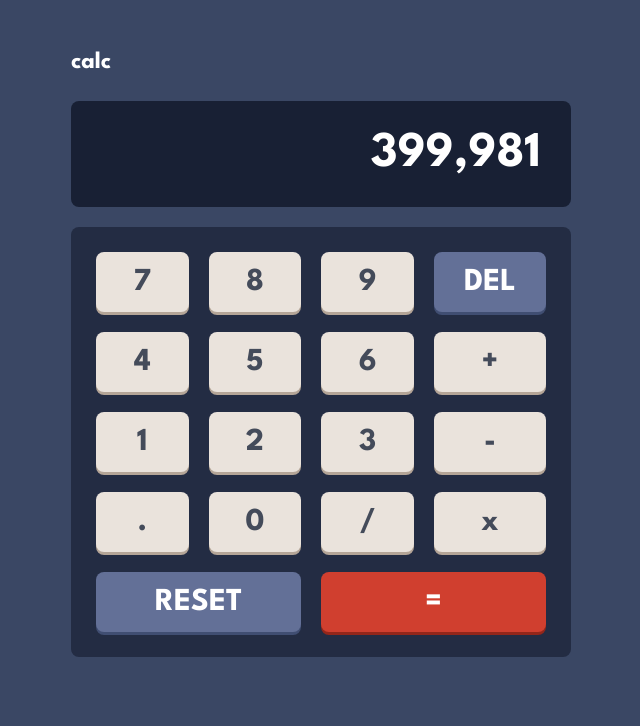
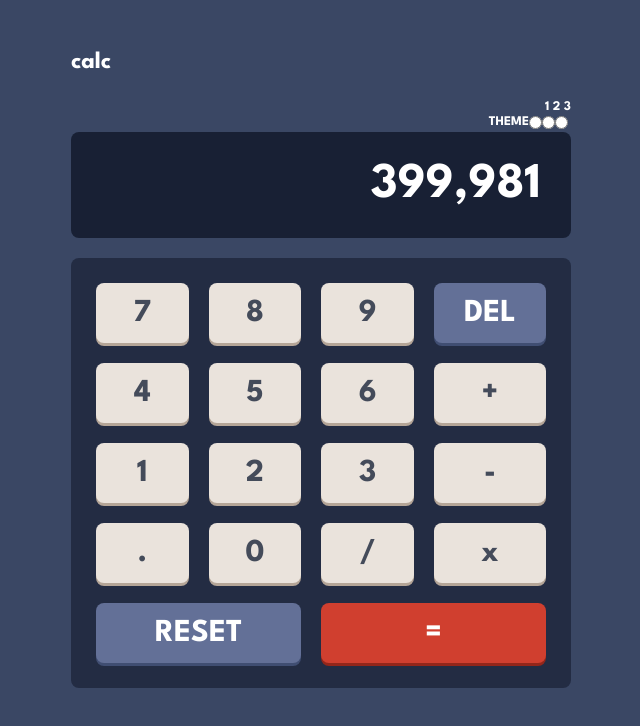
Before and after one commit to Alearie/calculator-app-main, a React (Vite) app: page / in a window 1280 px wide. Shown: the top 726 px of the page, without its empty margins (319-959 px from the left). Built offline with nearby package versions, Linux system fonts and the light colour scheme.

Commit message:
unfinished toggle switch

```diff
--- a/src/App.css
+++ b/src/App.css
@@ -5,6 +5,7 @@
 }
 body {
   background-color: hsl(222, 26%, 31%);
+
 }
 .container {
   margin: 4% auto;
@@ -59,3 +60,11 @@ body {
   color: hsl(221, 14%, 31%);
   box-shadow: 0 3px 0px 0 hsl(28, 16%, 65%);
 }
+.toggle-container {
+  padding: 3px;
+}
+.tri-state-toggle, .toggle-state-numbers {
+  justify-content: flex-end;
+  color: white;
+  display: flex;
+}
--- a/src/App.jsx
+++ b/src/App.jsx
@@ -8,7 +8,17 @@ function App() {
     <>
       <div className="container">
         <h2> calc</h2>
-
+        <div className="toggle-state-numbers">
+          <h5>1 2 3</h5>
+        </div>
+        <div className="toggle-container">
+          <div className="tri-state-toggle">
+            <h5> THEME </h5>
+            <input className="button" type="radio" name="toggle" id="one" />
+            <input className="button" type="radio" name="toggle" id="two" />
+            <input className="button" type="radio" name="toggle" id="three" />
+          </div>
+        </div>
         <div className="grid-output">399,981</div>
         <div className="grid-container">
           <button className="grid-item dark">7</button>
```
